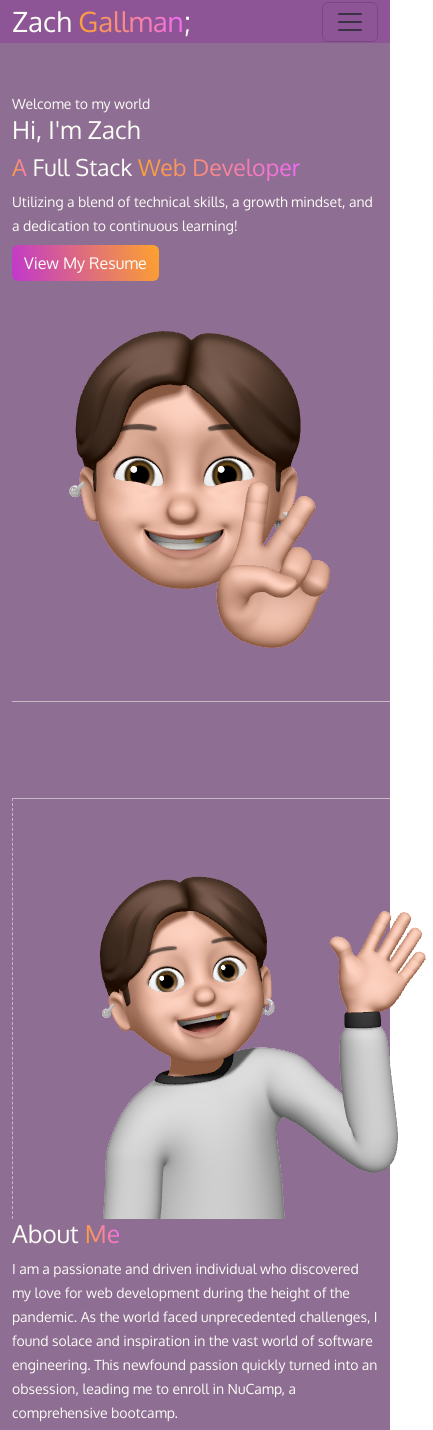
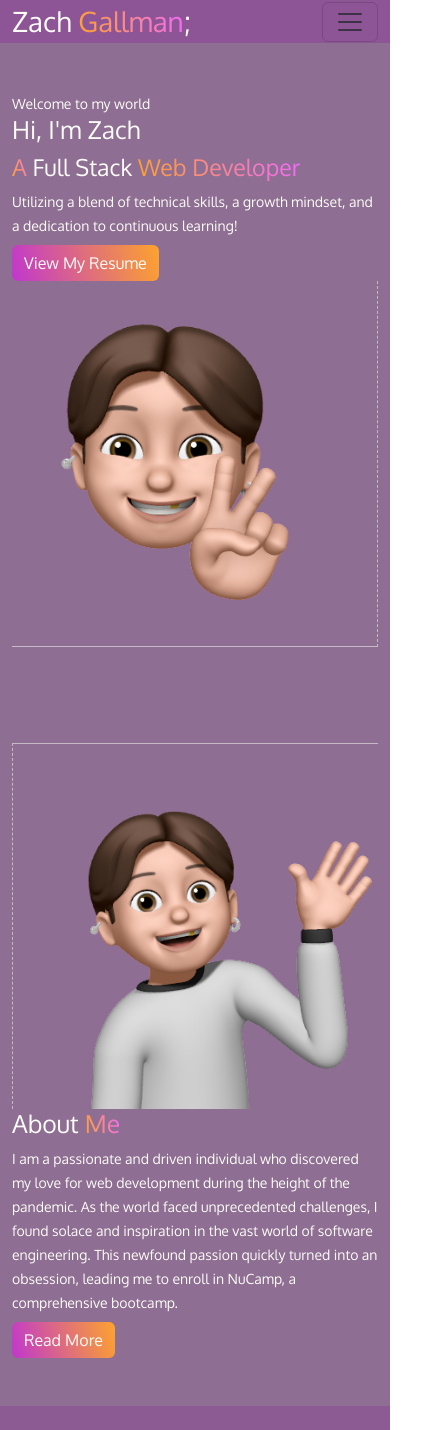
Before and after one commit to zdotg/zg-portfolio, a React (Create React App) app: page / in a window 390 px wide. Shown: the top 1430 px of the page, 433 px wide, since content can reach past the window. Built offline with nearby package versions, Linux system fonts and the light colour scheme.

Commit message:
Made images work for small screens

```diff
--- a/src/components/About.js
+++ b/src/components/About.js
@@ -19,7 +19,7 @@ const About = () => {
               src={AboutMemoji}
               alt="My memoji"
               className=" img-border-about"
-              style={{ zIndex: 2 }}
+              style={{ zIndex: 2, maxWidth: "100%" }}
             />
           </div>
           <div className="col-12 col-sm-7">
--- a/src/components/Intro.js
+++ b/src/components/Intro.js
@@ -38,7 +38,7 @@ const Intro = () => {
               src={emoji}
               alt="My memoji"
               className=" img-border-intro"
-              style={{ zIndex: 2, margin: 0 }}
+              style={{ zIndex: 2, maxWidth: "100%" }}
             />
           </div>
         </div>
```
